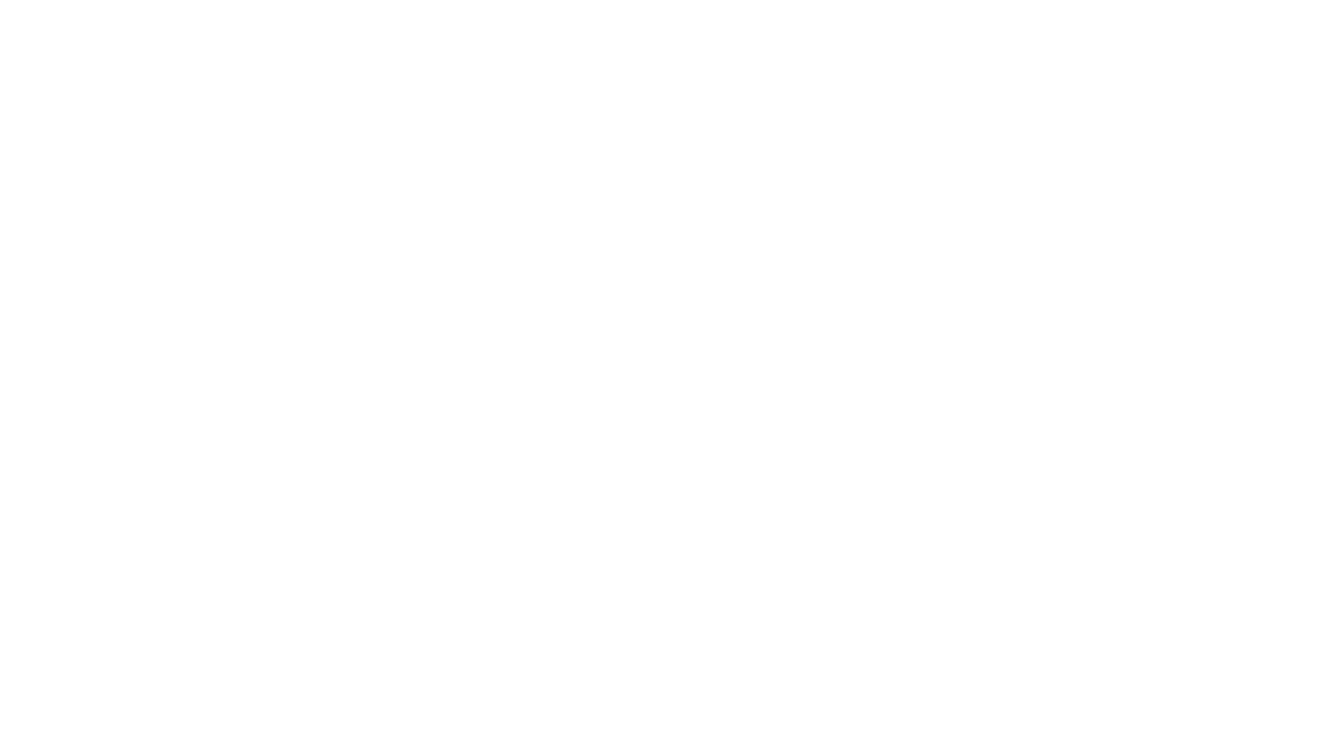
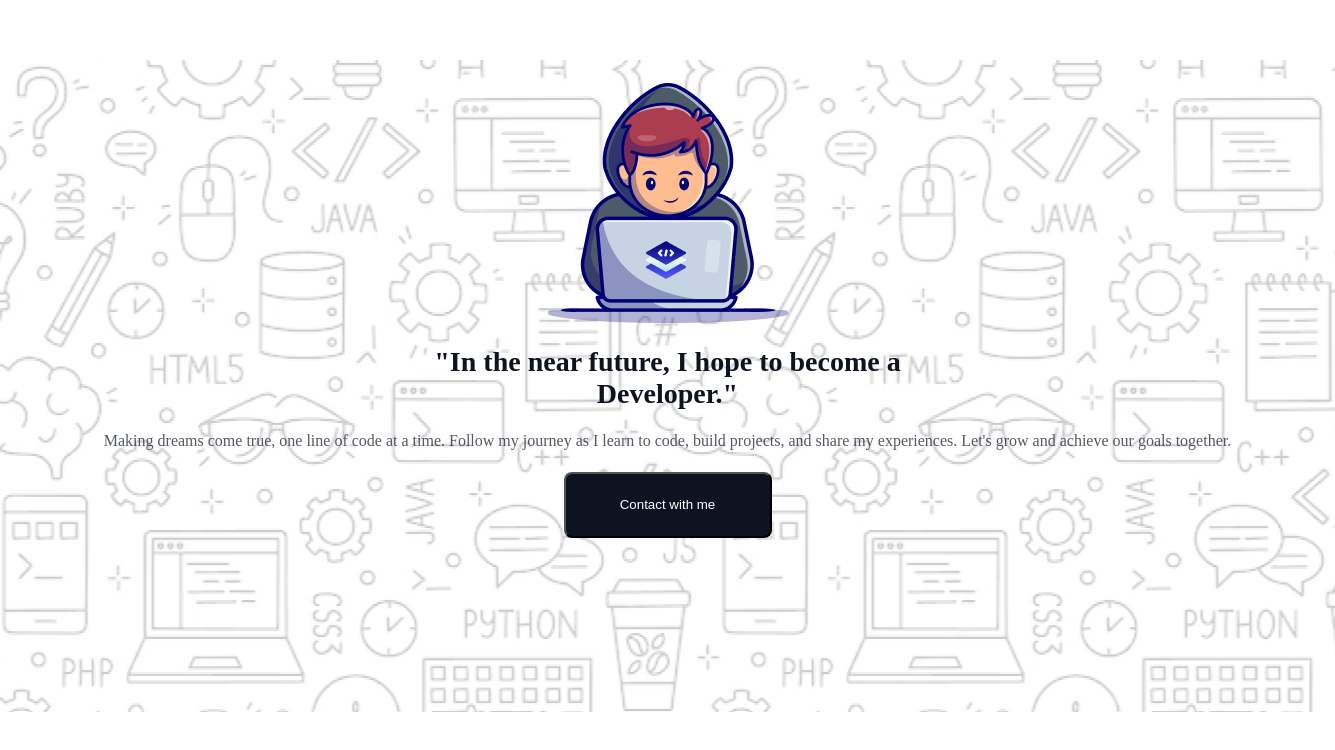
Before and after one commit to ashik-billah/web-developer-portfolio, a plain HTML site: page index.html in a window 1280 px wide. Shown: the whole page, 1335 px wide, since content can reach past the window. Drawn offline with Linux system fonts and the light colour scheme; a web font is replaced by a local one.

Commit message:
header section

```diff
--- a/index.html
+++ b/index.html
@@ -3,13 +3,39 @@
 <head>
     <meta charset="UTF-8">
     <meta name="viewport" content="width=device-width, initial-scale=1.0">
+    <link href="https://fonts.googleapis.com/css2?family=Azeret+Mono:ital,wght@0,100..900;1,100..900&display=swap" rel="stylesheet">
+
     <link rel="stylesheet" href="/style/style.css">
     <title>web developer portfolio</title>
 </head>
-<body>
-    <header>
+<body class="azeret-normal">
+     <!-- header started -->
+     <header class="banner-content">
 
-    </header>
+        <div class="banner-container">
+            <!-- for image div -->
+            <div class="banner-img">
+                 <img src="assets/Group.png" alt="">
+            </div>
+                <!-- for titlr text div -->
+                 <div class="title">
+                    <h1>"In the near future, I hope to become a <br> Developer."</h1>
+
+                 </div>
+                 <!-- for subtiltle text div -->
+                  <div class="subtiltle">
+                    <p>Making dreams come true, one line of code at a time.
+                        Follow my journey as I learn to code, build projects, and share my experiences. Let's grow and achieve our goals together.</p>
+                  </div>
+                  <!-- for button div -->
+                   <div>
+                       <button class="call-btn">Contact with me</button>
+                   </div>
+        </div>
+
+
+
+</header>
     <main>
 
     </main>
--- a/style/style.css
+++ b/style/style.css
@@ -0,0 +1,76 @@
+.azeret-normal{
+    font-family: "Azeret Mono", monospace;
+    font-optical-sizing: auto;
+    font-style: normal;
+  }
+
+*{
+  box-sizing: border-box;
+    margin: 0;
+    padding: 0;
+}
+
+
+ /* banner design start */
+.banner-content{
+  width: 1335px;
+
+  /* left: 0;
+right: 0;
+padding-top: 20px;
+margin-top: 30px; */
+margin: auto 0;
+min-height: 652px;
+margin-top: 60px;
+background-image: url(../assets/Hero-bg.png);
+background-position: center;
+background-repeat: no-repeat;
+background-size: cover;
+
+
+}
+.banner-container{
+  display: flex;
+flex-direction: column;
+justify-content: center;
+height: 500px;
+align-items: center;
+gap: 18px;
+
+
+}
+.banner-container h1{
+  color: rgb(13, 19, 33);
+font-family: Azeret Mono;
+font-size: 28px;
+font-weight: 800;
+
+text-align: center;
+
+}
+.banner-container p{
+  color: rgb(13, 19, 33);
+font-family: Azeret Mono;
+font-size: 16px;
+font-weight: 400;
+line-height: 26px;
+letter-spacing: 0%;
+text-align: center;
+opacity: 0.7;
+
+}
+.call-btn{
+  border-radius: 8px;
+
+background: rgb(13, 19, 33);
+width: 208px;
+height: 66px;
+cursor:  pointer;
+
+}
+.banner-container button{
+  color: white;
+
+}
+
+/* banner design end */
```
